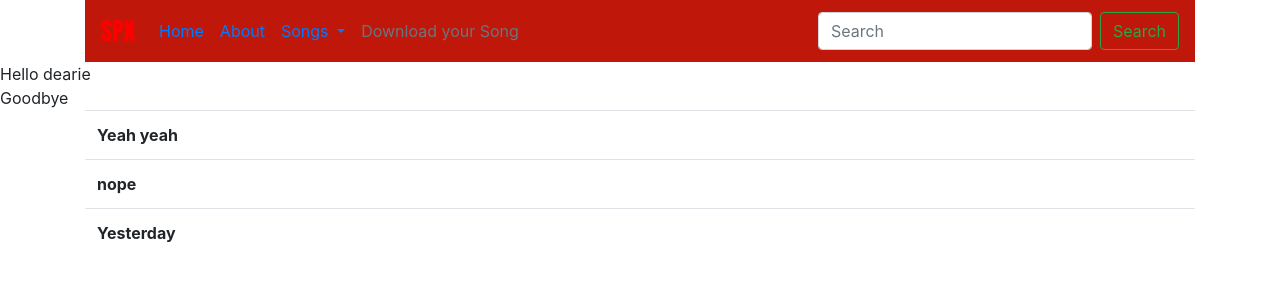
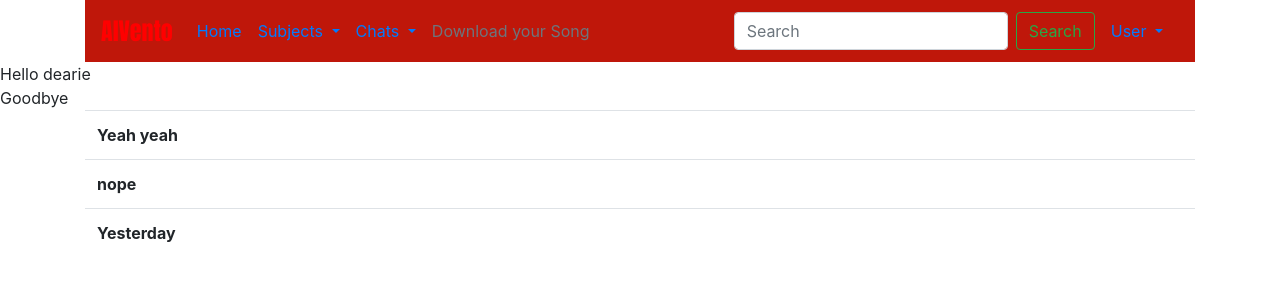
Before and after one commit to TanShets/AlphaVento, a Django app: page / in a window 1280 px wide. Shown: the top 300 px of the page. Run offline with Django 3.2, Linux system fonts and the light colour scheme; lists and menus that the app fills with data are empty; some libraries are stand-ins or nearby versions.

Commit message:
Made proper navbar

```diff
--- a/BetaArgenti/templates/BetaArgenti/BetaArgenti_main.html
+++ b/BetaArgenti/templates/BetaArgenti/BetaArgenti_main.html
@@ -16,22 +16,30 @@
 <body>
 	<div class="container">
 		<nav class="navbar navbar-expand-lg" style="background-color: #BF170A;">
-			<a class="navbar-brand" href="#" style="color: red; font-family: Impact;"><big>SPX</big></a>
+			<a class="navbar-brand" href="#" style="color: red; font-family: Impact;"><big>AlVento</big></a>
 			<button class="navbar-toggler" type="button" data-toggle="collapse" data-target="#navbarSupportedContent" aria-controls="navbarSupportedContent" aria-expanded="false" aria-label="Toggle navigation">
 				<span class="navbar-toggler-icon"></span>
 			</button>
 
 			<div class="collapse navbar-collapse" id="navbarSupportedContent">
 				<ul class="navbar-nav mr-auto">
-					  <li class="nav-item active">
+					<li class="nav-item active">
 						<a class="nav-link" href="#">Home <span class="sr-only">(current)</span></a>
-					  </li>
-					  <li class="nav-item">
-						<a class="nav-link" href="#">About </a>
-					  </li>
-					  <li class="nav-item dropdown">
+					</li>
+					<li class="nav-item dropdown">
 						<a class="nav-link dropdown-toggle" href="#" id="navbarDropdown" role="button" data-toggle="dropdown" aria-haspopup="true" aria-expanded="false">
-							  Songs
+							Subjects
+						</a>
+						<div class="dropdown-menu" aria-labelledby="navbarDropdown">
+						  <a class="dropdown-item" href="#">Bollywood </a>
+						  <a class="dropdown-item" href="#">English </a>
+						  <div class="dropdown-divider"></div>
+						  <a class="dropdown-item" href="#">Anime Openings </a>
+						</div>
+					</li>
+					<li class="nav-item dropdown">
+						<a class="nav-link dropdown-toggle" href="#" id="navbarDropdown" role="button" data-toggle="dropdown" aria-haspopup="true" aria-expanded="false">
+							Chats
 						</a>
 						<div class="dropdown-menu" aria-labelledby="navbarDropdown">
 						  <a class="dropdown-item" href="#">Bollywood </a>
@@ -44,10 +52,27 @@
 					<a class="nav-link disabled" href="#" tabindex="-1" aria-disabled="true">Download your Song</a>
 					</li>
 				</ul>
+				<!--<ul class="navbar-nav mr-auto">-->
 				<form class="form-inline my-2 my-lg-0">
 				  <input class="form-control mr-sm-2" type="search" placeholder="Search" aria-label="Search">
 				  <button class="btn btn-outline-success my-2 my-sm-0" type="submit">Search</button>
 				</form>
+				<!--<ul class="navbar-nav mr-auto">-->
+					<div class="nav-item dropdown">
+						<a class="nav-link dropdown-toggle" href="#" id="navbarDropdown" role="button" data-toggle="dropdown" aria-haspopup="true" aria-expanded="false">
+							{% if user and "AnonymousUser" not in user %}
+								{{ user }}
+							{% else %}
+								User
+							{% endif %}
+						</a>
+						<div class="dropdown-menu" aria-labelledby="navbarDropdown">
+						  <a class="dropdown-item" href="#">Profile</a>
+						  <a class="dropdown-item" href="#">Settings</a>
+						  <div class="dropdown-divider"></div>
+						  <a class="dropdown-item" href="#">Logout</a>
+						</div>
+					</div>
 			  </div>
 		</nav>
 	</div>
```
